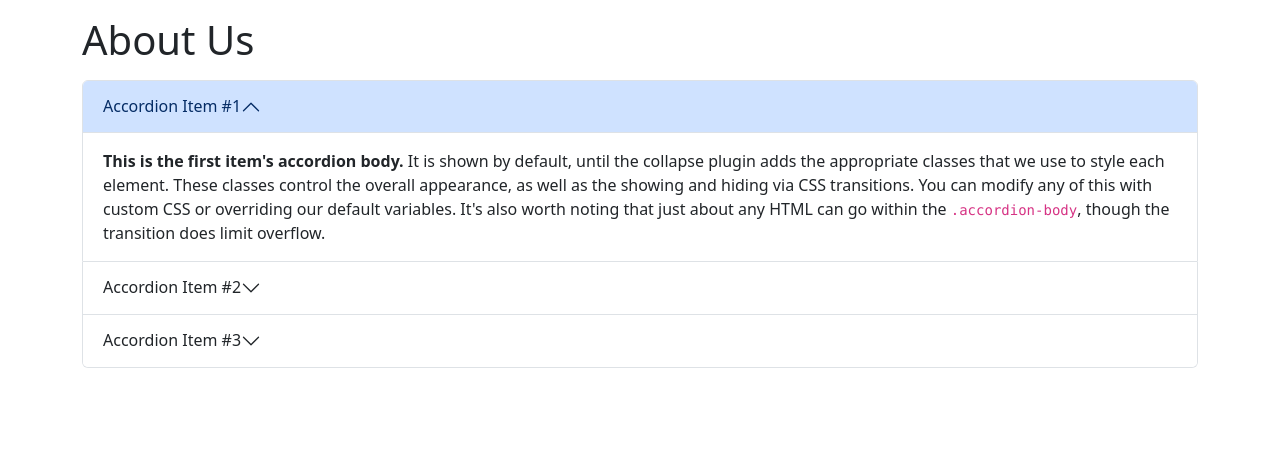
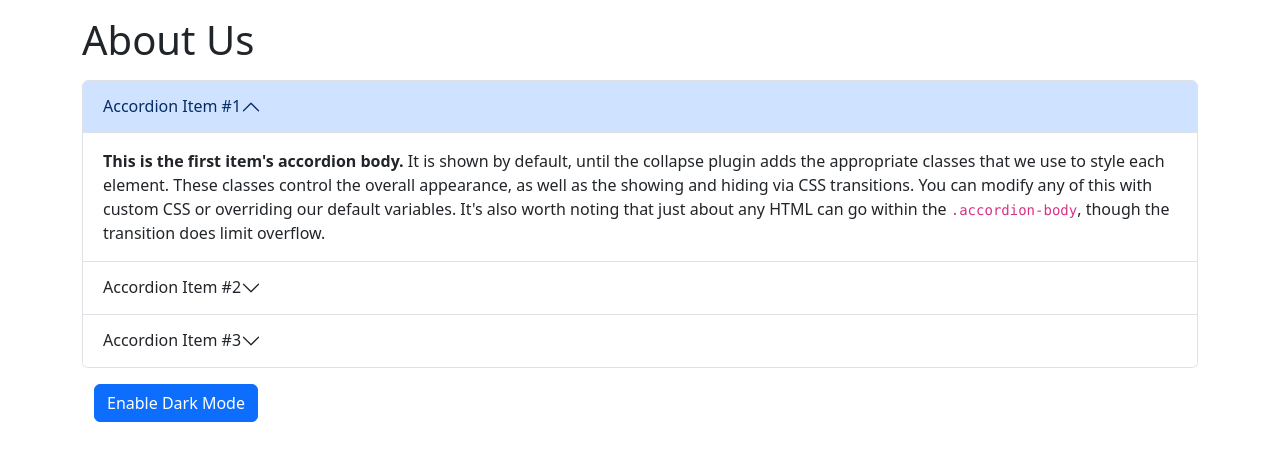
Before and after one commit to kwrdivyaraj100/textutils_react, a React (Create React App) app: page / in a window 1280 px wide. Shown: the top 460 px of the page. Built offline with nearby package versions, Linux system fonts and the light colour scheme.

Commit message:
Adding a Dark Mode Button Inside the Container

```diff
--- a/src/components/About.jsx
+++ b/src/components/About.jsx
@@ -42,6 +42,9 @@ function About() {
                     </div>
                 </div>
             </div>
+            <div className='container my-3'>
+                <button type='button' className='btn btn-primary'>Enable Dark Mode</button>
+            </div>
         </div>
     )
 }
```
Lines whose indentation alone changed are shown as unchanged.
